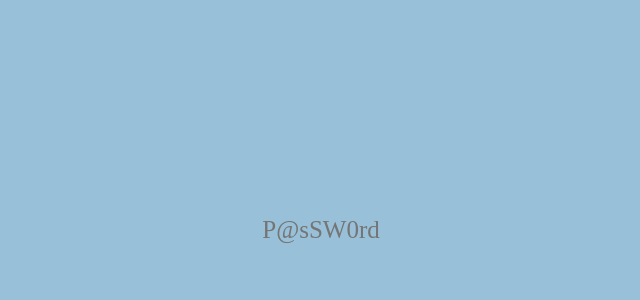
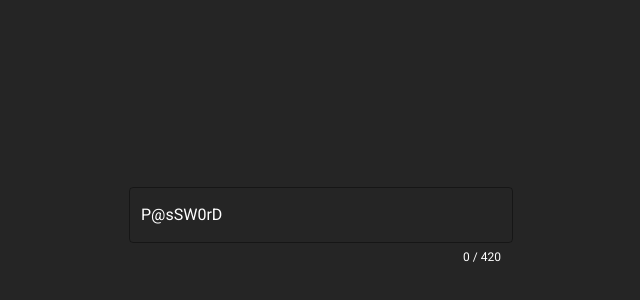
Before and after one commit to Sourciluss667/hub, a Vue app: page / in a window 1280 px wide. Shown: the part 170-470 px from the top of the page, without its empty margins (319-959 px from the left). Built offline with nearby package versions, Linux system fonts and the light colour scheme.

Commit message:
Rework Auth and start Index

```diff
--- a/public/index.html
+++ b/public/index.html
@@ -1,5 +1,5 @@
 <!DOCTYPE html>
-<html lang="en" style="background-color: #98c1d9;">
+<html lang="en" style="overflow: hidden;">
   <head>
     <meta charset="utf-8">
     <meta http-equiv="X-UA-Compatible" content="IE=edge">
--- a/src/App.vue
+++ b/src/App.vue
@@ -1,18 +1,13 @@
 <template>
   <div id="app">
-    <router-view v-if="auth" />
-    <Auth v-else />
+    <v-app style="background-color: #252525;">
+      <router-view v-if="auth" />
+      <Auth v-else />
+    </v-app>
   </div>
 </template>
 
 <script>
-/*  Color Palette
- *  #98c1d9 BG
- *  #345995
- *  #6969b3
- *  #4b244a
- *  #ca1551
- */
 import Auth from '@/views/Auth.vue'
 export default {
   name: 'App',
@@ -30,6 +25,26 @@ export default {
     } else {
       document.cookie = 'auth=false'
     }
+  },
+  computed: {
+    theme () {
+      return (this.$vuetify.theme.dark) ? 'dark' : 'light'
+    }
   }
 }
 </script>
+
+<style>
+.v-label {
+  color: white!important;
+  opacity: 1;
+}
+.v-counter {
+  color: white!important;
+  opacity: 1;
+}
+input {
+  color: white!important;
+  opacity: 1;
+}
+</style>
--- a/src/plugins/vuetify.js
+++ b/src/plugins/vuetify.js
@@ -4,4 +4,19 @@ import Vuetify from 'vuetify/lib'
 Vue.use(Vuetify)
 
 export default new Vuetify({
+  theme: {
+    themes:
+        {
+          light: {
+            primary: '#9c27b0',
+            secondary: '#673ab7',
+            accent: '#3f51b5',
+            error: '#f44336',
+            warning: '#ffc107',
+            info: '#00bcd4',
+            success: '#4caf50',
+            background: '#6699cc'
+          }
+        }
+  }
 })
--- a/src/views/Auth.vue
+++ b/src/views/Auth.vue
@@ -1,6 +1,17 @@
 <template>
   <div class="auth">
-    <input type="password" name="pass" id="pass" placeholder="P@sSW0rd" v-model="pass">
+    <v-text-field
+      v-model="pass"
+      label="P@sSW0rD"
+      :counter="420"
+      name="pass"
+      color="purple"
+      class="pass"
+      type="password"
+      required
+      single-line
+      outlined
+    ></v-text-field>
   </div>
 </template>
 
@@ -15,13 +26,10 @@ export default {
   watch: {
     pass: function () {
       if (this.pass === 'jojopass') {
-        document.getElementById('pass').style.borderColor = '#00FF00'
         setTimeout(_ => {
-          this.$parent.auth = true
+          this.$parent.$parent.auth = true
           document.cookie = 'auth=true;path=/'
         }, 500)
-      } else {
-        document.getElementById('pass').style.borderColor = '#FF0000'
       }
     }
   }
@@ -29,13 +37,10 @@ export default {
 </script>
 
 <style scoped>
-#pass {
-  color: #345995;
+.pass {
   position: absolute;
   display: block;
-  font-size: 25px;
-  height: 50px;
-  border-radius: 31px;
+  width: 30%;
   text-align: center;
   top: 50%;
   left: 50%;
--- a/src/views/Index.vue
+++ b/src/views/Index.vue
@@ -1,45 +1,12 @@
 <template>
   <div class="index">
-    <v-app-bar
-      app
-      color="primary"
-      dark
-    >
-      <div class="d-flex align-center">
-        <v-img
-          alt="Vuetify Logo"
-          class="shrink mr-2"
-          contain
-          src="https://cdn.vuetifyjs.com/images/logos/vuetify-logo-dark.png"
-          transition="scale-transition"
-          width="40"
-        />
+    <v-btn class="mx-2 settings" fab dark color="#8A2BE2" v-on:click="settingsShow()">
+      <v-icon>mdi-settings</v-icon>
+    </v-btn>
 
-        <v-img
-          alt="Vuetify Name"
-          class="shrink mt-1 hidden-sm-and-down"
-          contain
-          min-width="100"
-          src="https://cdn.vuetifyjs.com/images/logos/vuetify-name-dark.png"
-          width="100"
-        />
-      </div>
-
-      <v-spacer></v-spacer>
-
-      <v-btn
-        href="https://github.com/vuetifyjs/vuetify/releases/latest"
-        target="_blank"
-        text
-      >
-        <span class="mr-2">Latest Release</span>
-        <v-icon>mdi-open-in-new</v-icon>
-      </v-btn>
-    </v-app-bar>
-
-    <v-content>
-      Salut
-    </v-content>
+    <v-alert type="warning" class="settings-alert" v-if="settings">
+      No settings...
+    </v-alert>
   </div>
 </template>
 
@@ -47,7 +14,34 @@
 // @ is an alias to /src
 export default {
   name: 'Index',
-  components: {
+  data () {
+    return {
+      settings: false
+    }
+  },
+  methods: {
+    settingsShow () {
+      this.settings = true
+      setTimeout(() => {
+        this.settings = false
+      }, 5000)
+    }
   }
 }
 </script>
+
+<style scoped>
+.settings {
+  position: absolute;
+  top: 10px;
+  right: 10px;
+}
+
+.settings-alert {
+  position: absolute;
+  bottom: 0%;
+  width: 95%;
+  left: 50%;
+  transform: translateX(-50%);
+}
+</style>
```
